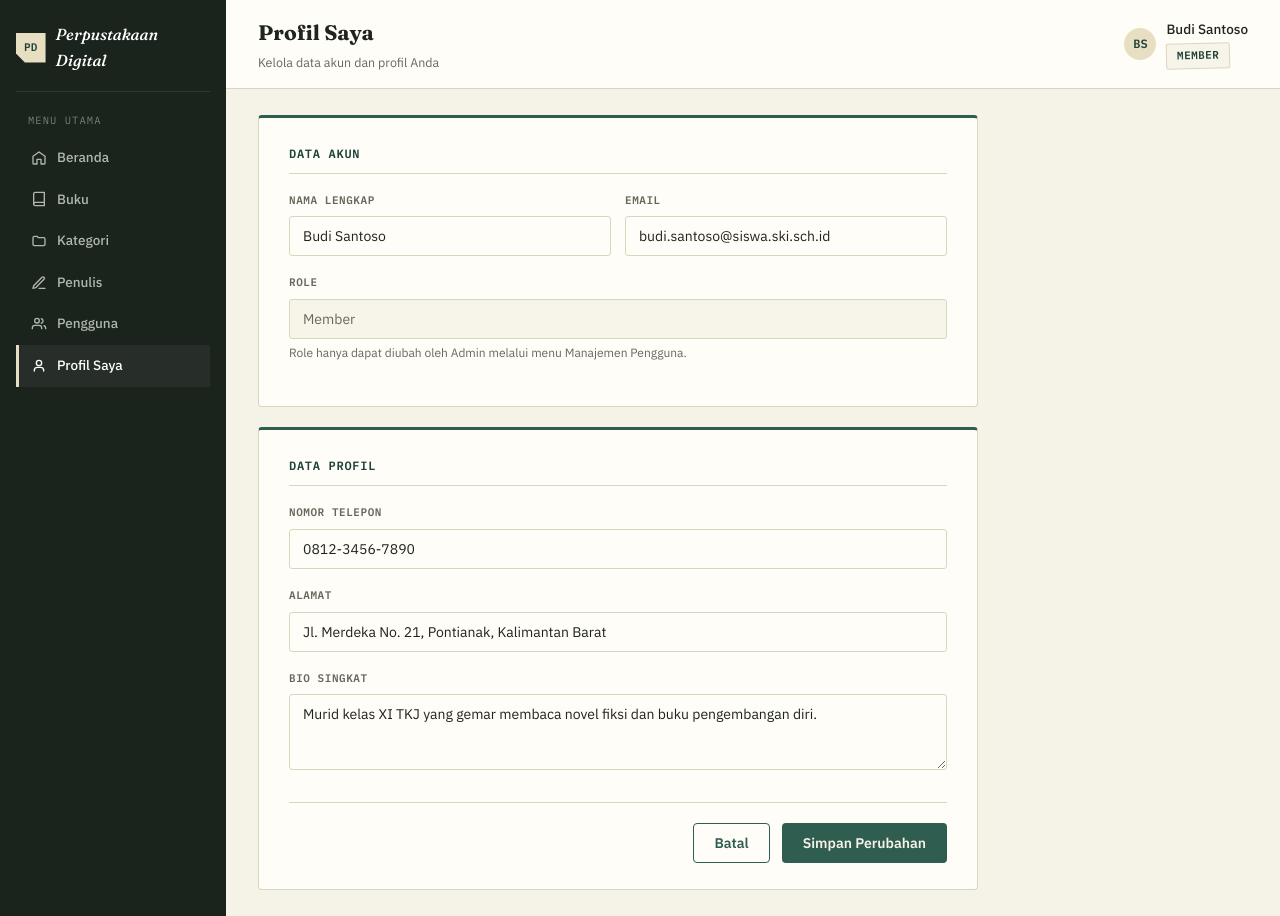
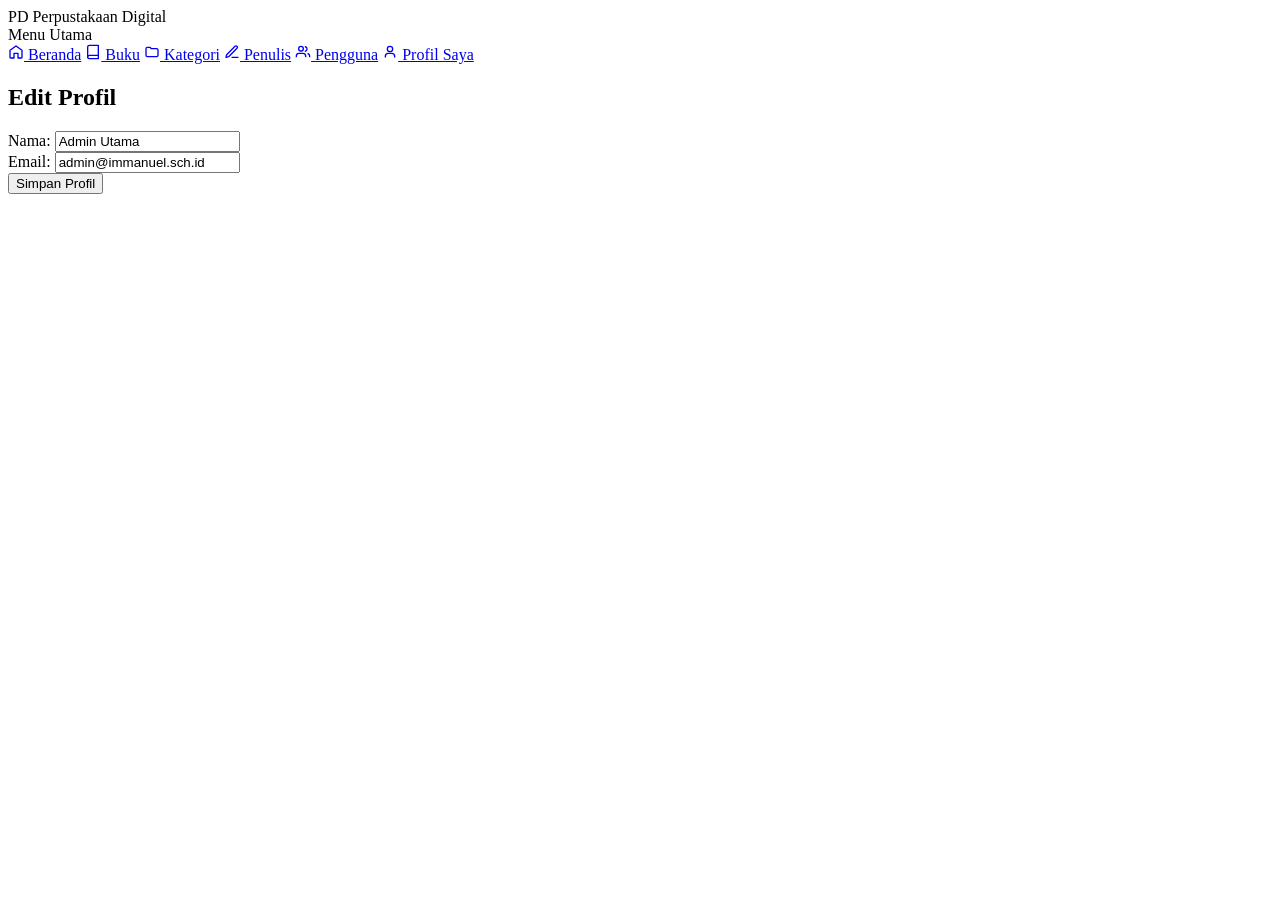
Before and after one commit to MedtekYae/immanuel-library-tkj-2, a PHP site: page /pages/profile/edit.php in a window 1280 px wide. After the commit the page ends 194 px from the top, so only its background shows below. Run offline with PHP 8.4, Linux system fonts and the light colour scheme.

Commit message:
fix: resolve repository functions, require paths, and page titles

```diff
--- a/pages/books/show.php
+++ b/pages/books/show.php
@@ -3,7 +3,7 @@ $pageTitle = "Detail Buku";
 $pageSubtitle = "Informasi lengkap mengenai buku";
 
 require_once '../../components/admin/sidebar.php';
-require_once '../../repositories/bookRepository.php';
+require_once __DIR__ . '/../../repositories/book-repository.php';
 
 // Ambil ID dari URL (contoh: show.php?id=1), default ke 1 jika tidak ada
 $id = $_GET['id'] ?? 1;
--- a/pages/profile/edit.php
+++ b/pages/profile/edit.php
@@ -1,99 +1,36 @@
+<?php
+$pageTitle = "Edit Profil";
+$pageSubtitle = "Perbarui informasi profil pengguna";
+
+require_once '../../components/admin/sidebar.php';
+require_once '../../repositories/user-repository.php';
+
+$profile = getProfile();
+?>
 <!DOCTYPE html>
 <html lang="id">
 <head>
     <meta charset="UTF-8">
     <meta name="viewport" content="width=device-width, initial-scale=1.0">
-  <title>Profil Saya - Perpustakaan Digital</title>
-  <link rel="stylesheet" href="../../styles/profile/edit.css">
+    <title><?php echo $pageTitle; ?> - Perpustakaan Digital</title>
 </head>
 <body>
-  <?php
-  $user = [
-      "id"    => 1,
-      "name"  => "Budi Santoso",
-      "email" => "budi.santoso@siswa.ski.sch.id",
-      "role"  => "member",
-  ];
-
-  $profile = [
-      "user_id" => 1,
-      "phone"   => "0812-3456-7890",
-      "address" => "Jl. Merdeka No. 21, Pontianak, Kalimantan Barat",
-      "bio"     => "Murid kelas XI TKJ yang gemar membaca novel fiksi dan buku pengembangan diri.",
-  ];
-  ?>
 <div class="app-shell">
-  <aside class="app-sidebar">
-    <div class="brand">
-      <span class="logo-badge">PD</span>
-      Perpustakaan Digital
-    </div>
-    <div class="nav-group-label">Menu Utama</div>
-    <nav>
-      <a href="/index.php" class=""><svg class="icon" width="16" height="16" viewBox="0 0 24 24" fill="none" stroke="currentColor" stroke-width="2" stroke-linecap="round" stroke-linejoin="round"><path d="M3 9.5 12 3l9 6.5V20a1 1 0 0 1-1 1h-5v-7H9v7H4a1 1 0 0 1-1-1z"/></svg> Beranda</a>
-      <a href="/pages/books/index.php" class=""><svg class="icon" width="16" height="16" viewBox="0 0 24 24" fill="none" stroke="currentColor" stroke-width="2" stroke-linecap="round" stroke-linejoin="round"><path d="M4 19.5A2.5 2.5 0 0 1 6.5 17H20"/><path d="M6.5 2H20v20H6.5A2.5 2.5 0 0 1 4 19.5v-15A2.5 2.5 0 0 1 6.5 2Z"/></svg> Buku</a>
-      <a href="/pages/categories/index.php" class=""><svg class="icon" width="16" height="16" viewBox="0 0 24 24" fill="none" stroke="currentColor" stroke-width="2" stroke-linecap="round" stroke-linejoin="round"><path d="M3 7a2 2 0 0 1 2-2h4l2 2h8a2 2 0 0 1 2 2v8a2 2 0 0 1-2 2H5a2 2 0 0 1-2-2Z"/></svg> Kategori</a>
-      <a href="/pages/authors/index.php" class=""><svg class="icon" width="16" height="16" viewBox="0 0 24 24" fill="none" stroke="currentColor" stroke-width="2" stroke-linecap="round" stroke-linejoin="round"><path d="M12 20h9"/><path d="M16.5 3.5a2.12 2.12 0 0 1 3 3L7 19l-4 1 1-4Z"/></svg> Penulis</a>
-      <a href="/pages/users/index.php" class=""><svg class="icon" width="16" height="16" viewBox="0 0 24 24" fill="none" stroke="currentColor" stroke-width="2" stroke-linecap="round" stroke-linejoin="round"><path d="M16 19v-1a4 4 0 0 0-4-4H6a4 4 0 0 0-4 4v1"/><circle cx="9" cy="7" r="3.5"/><path d="M22 19v-1a3.5 3.5 0 0 0-2.5-3.36"/><path d="M15.5 4.14a3.5 3.5 0 0 1 0 6.72"/></svg> Pengguna</a>
-      <a href="/pages/profile/edit.php" class="active"><svg class="icon" width="16" height="16" viewBox="0 0 24 24" fill="none" stroke="currentColor" stroke-width="2" stroke-linecap="round" stroke-linejoin="round"><path d="M19 19.5v-1a4.5 4.5 0 0 0-4.5-4.5h-5A4.5 4.5 0 0 0 5 18.5v1"/><circle cx="12" cy="7.5" r="4"/></svg> Profil Saya</a>
-    </nav>
-  </aside>
-
     <main class="app-main">
-    <header class="app-topbar">
-      <div class="page-title">
-        <h1>Profil Saya</h1>
-        <p>Kelola data akun dan profil Anda</p>
-      </div>
-      <div class="topbar-user">
-        <span class="avatar">BS</span>
-        <div>
-          Budi Santoso<br>
-          <span class="badge badge-member" style="margin-top:2px;">Member</span>
-        </div>
-      </div>
-    </header>
+        <?php require_once '../../components/admin/topbar.php'; ?>
 
         <div class="app-content">
-        <form method="" action="">
-          <div class="form-card" style="margin-bottom:20px;">
-            <div class="form-section-title">Data Akun</div>
-            <div class="form-row">
-              <div class="form-group">
-                <label for="name">Nama Lengkap</label>
-                <input type="text" id="name" name="name" value="<?= $user['name'] ?>">
+            <h2>Edit Profil</h2>
+            <form action="../../actions/profile/update.php" method="POST">
+                <div>
+                    <label>Nama:</label>
+                    <input type="text" name="name" value="<?php echo $profile['name']; ?>" required>
                 </div>
-              <div class="form-group">
-                <label for="email">Email</label>
-                <input type="email" id="email" name="email" value="<?= $user['email'] ?>">
+                <div>
+                    <label>Email:</label>
+                    <input type="email" name="email" value="<?php echo $profile['email']; ?>" required>
                 </div>
-            </div>
-            <div class="form-group">
-              <label>Role</label>
-              <input type="text" value="<?= ucfirst($user['role']) ?>" disabled>
-              <p class="form-help">Role hanya dapat diubah oleh Admin melalui menu Manajemen Pengguna.</p>
-            </div>
-          </div>
-
-          <div class="form-card">
-            <div class="form-section-title">Data Profil</div>
-            <div class="form-group">
-              <label for="phone">Nomor Telepon</label>
-              <input type="text" id="phone" name="phone" value="<?= $profile['phone'] ?>">
-            </div>
-            <div class="form-group">
-              <label for="address">Alamat</label>
-              <input type="text" id="address" name="address" value="<?= $profile['address'] ?>">
-            </div>
-            <div class="form-group">
-              <label for="bio">Bio Singkat</label>
-              <textarea id="bio" name="bio" rows="3"><?= $profile['bio'] ?></textarea>
-            </div>
-            <div class="form-actions">
-              <button type="button" class="btn btn-outline">Batal</button>
-              <button type="submit" class="btn btn-primary">Simpan Perubahan</button>
-            </div>
-          </div>
+                <button type="submit">Simpan Profil</button>
             </form>
         </div>
     </main>
--- a/repositories/user-repository.php
+++ b/repositories/user-repository.php
@@ -1,14 +1,14 @@
 <?php
 
-function getAllUsers() {
+function getUsers() {
     return [
-        ["id" => 1, "name" => "Admin Utama", "email" => "admin@immanuel.com", "role" => "Admin"],
-        ["id" => 2, "name" => "Siswa Budi", "email" => "budi@immanuel.com", "role" => "Member"],
+        ['id' => 1, 'name' => 'Admin User', 'email' => 'admin@gmail.com', 'role' => 'admin'],
+        ['id' => 2, 'name' => 'Siswa Test', 'email' => 'siswa@gmail.com', 'role' => 'user'],
     ];
 }
 
-function getUserById($id) {
-    $users = getAllUsers();
+function getUser($id) {
+    $users = getUsers();
     foreach ($users as $user) {
         if ($user['id'] == $id) {
             return $user;
@@ -16,3 +16,15 @@ function getUserById($id) {
     }
     return null;
 }
+
+function getProfile() {
+    return [
+        'id' => 1,
+        'name' => 'Admin Utama',
+        'email' => 'admin@immanuel.sch.id',
+        'phone' => '08123456789'
+    ];
+}
+
+function getAllUsers() { return getUsers(); }
+function getUserById($id) { return getUser($id); }
```
Also changed, not shown: pages/authors/index.php (+8 -5 lines), pages/categories/index.php (+7 -4 lines), pages/users/index.php (+8 -5 lines), repositories/author-repository.php (+8 -5 lines), repositories/book-repository.php (+11 -4 lines), repositories/category-repository.php (+8 -6 lines). Lines whose indentation alone changed are shown as unchanged.
